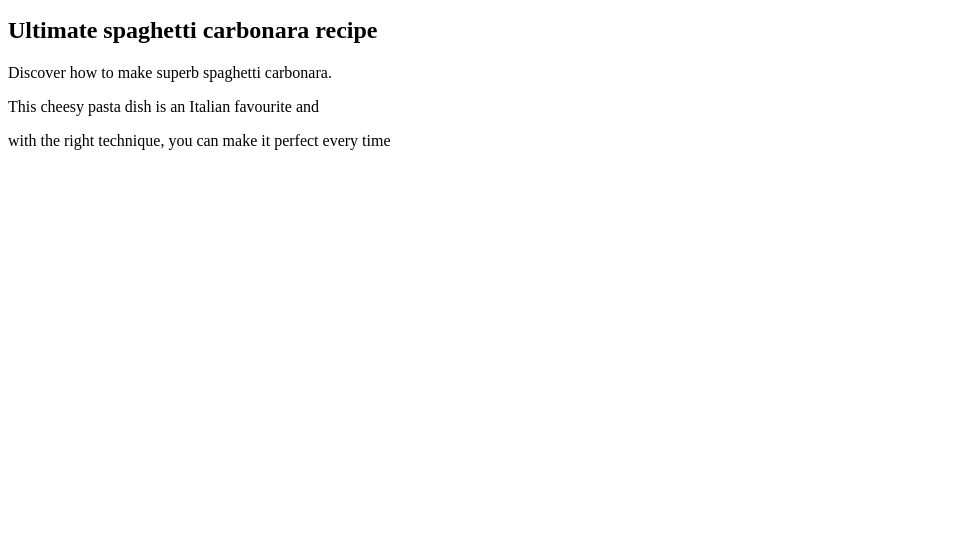
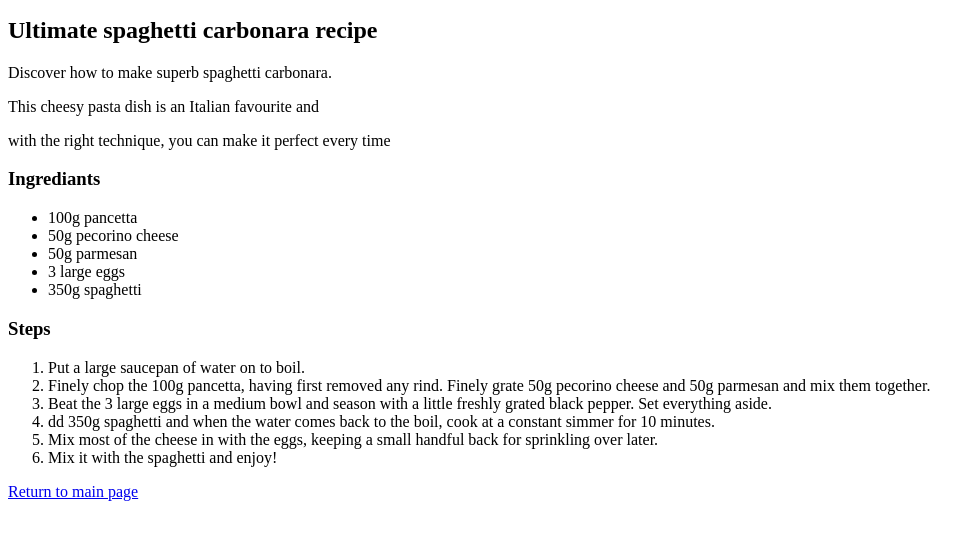
Before and after one commit to drenmorina12/odin-recipes, a plain HTML site: page recipes/carbonara.html in a window 1280 px wide. Shown: the part 101-640 px from the top of the page, without its empty margins (0-980 px from the left). Drawn offline with Linux system fonts and the light colour scheme.

Commit message:
Add ingrediants and steps lists

```diff
--- a/recipes/carbonara.html
+++ b/recipes/carbonara.html
@@ -15,5 +15,27 @@
     <p>Discover how to make superb spaghetti carbonara.</p>
     <p>This cheesy pasta dish is an Italian favourite and</p>
     <p>with the right technique, you can make it perfect every time</p>
+
+    <h3>Ingrediants</h3>
+    <ul>
+      <li>100g pancetta</li>
+      <li>50g pecorino cheese</li>
+      <li>50g parmesan</li>
+      <li>3 large eggs</li>
+      <li>350g spaghetti</li>
+    </ul>
+
+    <h3>Steps</h3>
+    <ol>
+      <li>Put a large saucepan of water on to boil.</li>
+      <li>Finely chop the 100g pancetta, having first removed any rind.
+        Finely grate 50g pecorino cheese and 50g parmesan and mix them together.</li>
+      <li>Beat the 3 large eggs in a medium bowl and season with a little freshly grated black pepper. Set everything aside.</li>
+      <li>dd 350g spaghetti and when the water comes back to the boil, cook at a constant simmer for 10 minutes.</li>
+      <li>Mix most of the cheese in with the eggs, keeping a small handful back for sprinkling over later.</li>
+      <li>Mix it with the spaghetti and enjoy!</li>
+    </ol>
+
+    <a href="../index.html">Return to main page</a>
   </body>
 </html>
```
